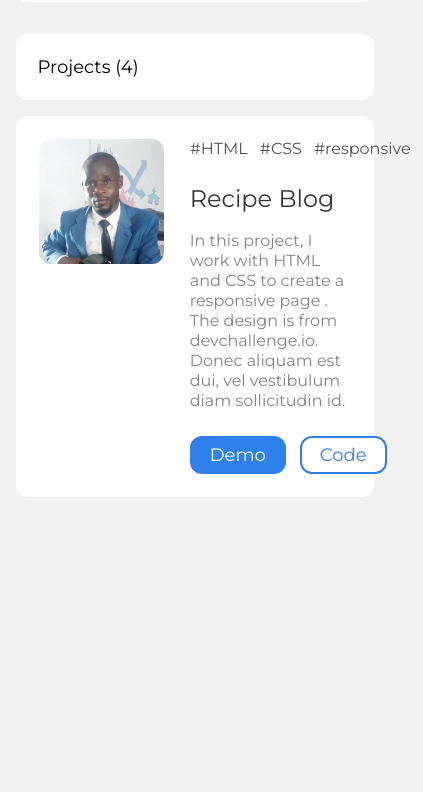
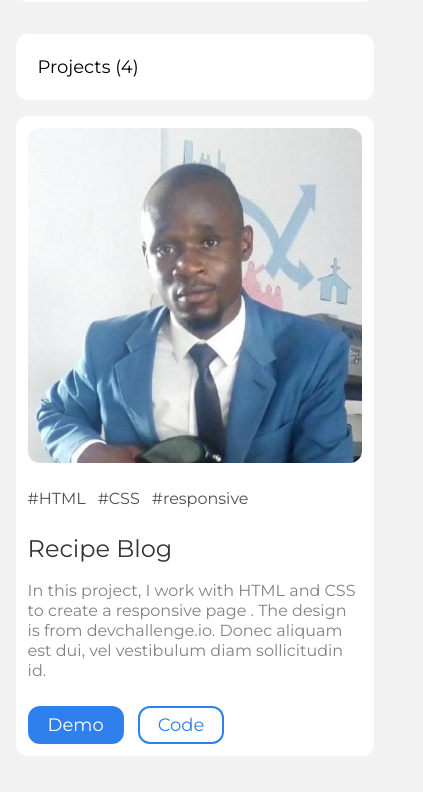
Before and after one commit to Elly-Wenani/elly_wenani_portfolio, a plain HTML site: page index.html in a window 390 px wide. Shown: the part 1275-2067 px from the top of the page, 423 px wide, since content can reach past the window. Before the commit the page ends 1808 px from the top, so only its background shows below. Drawn offline with Linux system fonts and the light colour scheme.

Commit message:
Project section mobile friendly

```diff
--- a/css/style.css
+++ b/css/style.css
@@ -276,7 +276,7 @@ body {
 
 .right__container {
   width: 65%;
-  margin-left: 32px;
+  margin-left: 30px;
 }
 
 .number__of__projects {
@@ -303,7 +303,7 @@ body {
   border-radius: var(--border-radius);
   margin-top: 16px;
   margin-bottom: 36px;
-  padding: 23px;
+  padding: 18px;
 }
 
 .left__image__container {
@@ -311,7 +311,7 @@ body {
 }
 
 .right__text__container {
-  padding-left: 26px;
+  padding-left: 22px;
   width: 60%;
 }
 
@@ -396,11 +396,11 @@ body {
 
 @media screen and (max-width: 900px) {
   .left__container {
-    width: 40%;
+    width: 34%;
   }
 
   .right__container {
-    width: 60%;
+    width: 66%;
   }
 }
 
@@ -436,9 +436,42 @@ body {
 
 /* Media for projects */
 
+@media screen and (max-width: 700px) {
+  .right__container {
+    margin-left: 12px;
+  }
+
+  .project__block {
+    padding: 12px;
+  }
+
+  .right__text__container {
+    padding-left: 6px;
+  }
+}
+
 @media screen and (max-width: 639px) {
   .right__container {
     width: 100%;
     margin: 32px 0% 32px 0%;
   }
+
+  .project__block {
+    display: block;
+  }
+
+  .left__image__container {
+    width: 100%;
+    padding-bottom: 22px;
+  }
+
+  .right__text__container {
+    padding-left: 0;
+    width: 100%;
+  }
+
+  .left__image__container img {
+    width: 100%;
+    border-radius: 12px;
+  }
 }
```
